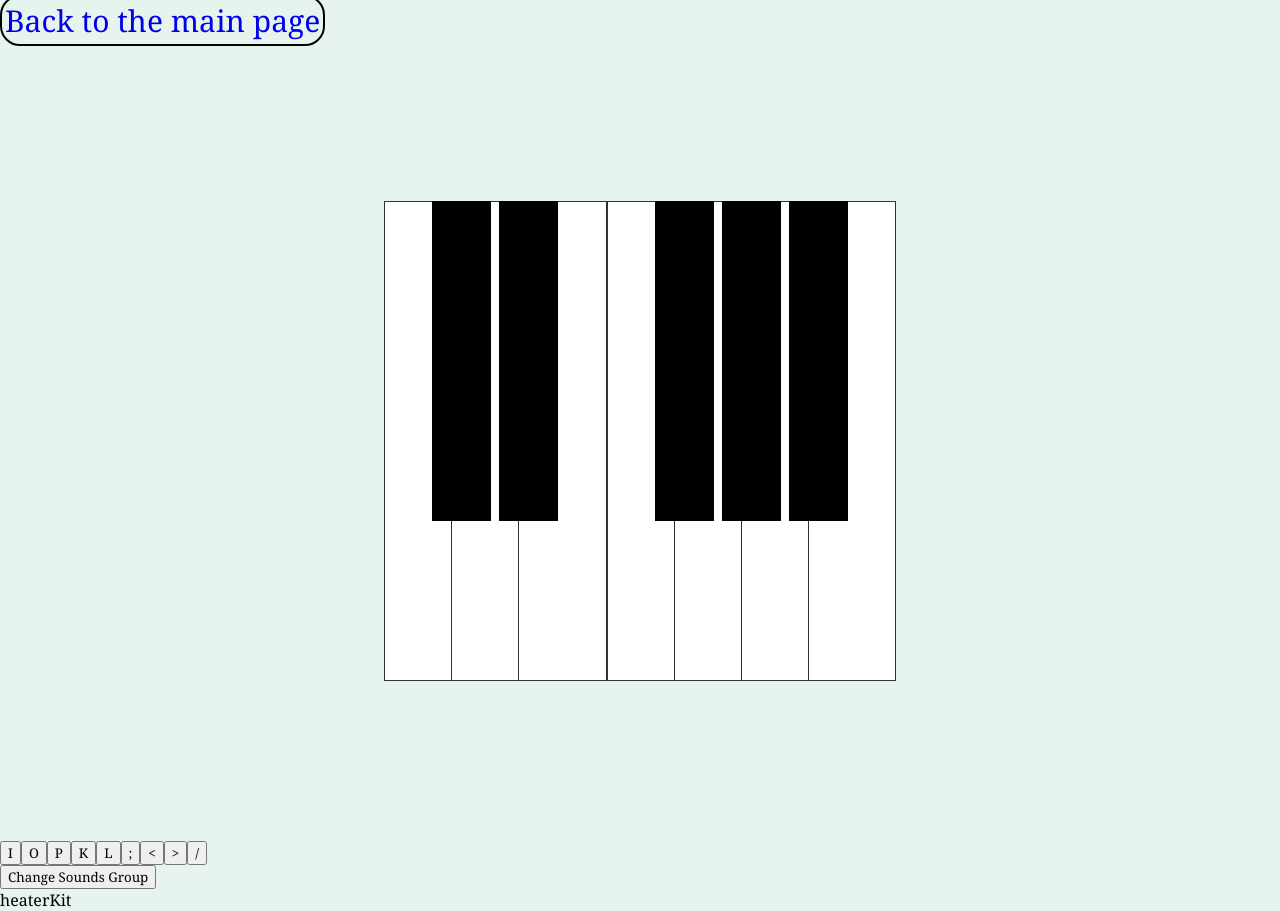
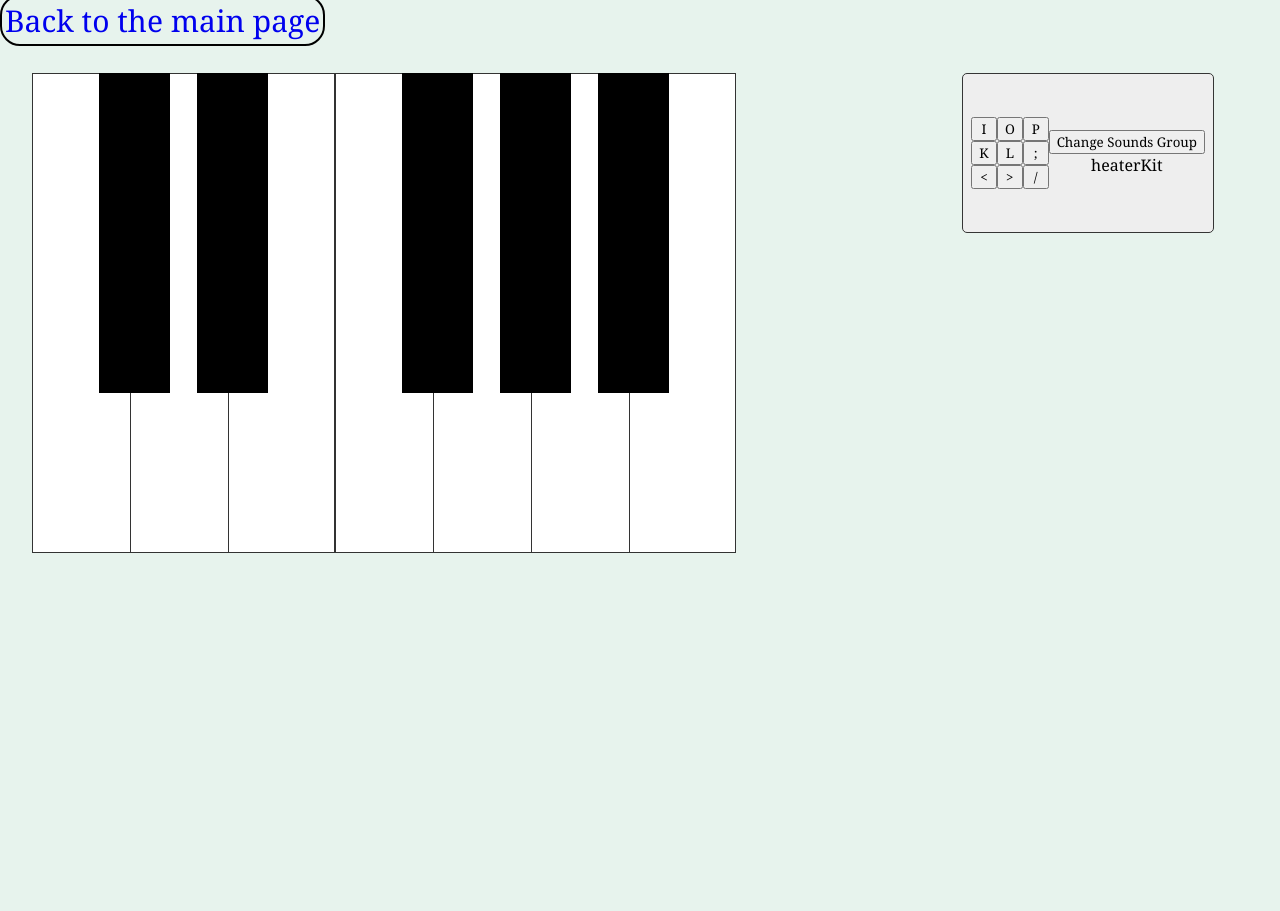
Before and after one commit to Yagudagu/webappresume3.2, a React (Create React App) app: page /musicapp in a window 1280 px wide. After the commit the page ends 800 px from the top, so only its background shows below. Built offline with nearby package versions, Linux system fonts and the light colour scheme.

Commit message:
working on the music app styling

```diff
--- a/src/Components/Drums/Drums.styles.js
+++ b/src/Components/Drums/Drums.styles.js
@@ -1,3 +1,24 @@
 import styled from "styled-components";
 
-export const Wrapper = styled.div``;
+export const Wrapper = styled.div`
+  border: 1px solid var(--medGrey);
+  height: 10rem;
+  border-radius: 5px;
+  max-width: 20rem;
+  display: flex;
+  background-color: var(--lightGrey);
+  margin: 0 auto;
+  align-items: center;
+  padding: 0.5rem;
+
+  #keyboard {
+    display: grid;
+    grid-template-columns: 1fr 1fr 1fr;
+    max-width: 10rem;
+  }
+
+  #keyboard-controls {
+    text-align: center;
+    margin: 0 auto;
+  }
+`;
--- a/src/Components/Drums/index.js
+++ b/src/Components/Drums/index.js
@@ -145,8 +145,14 @@ const KeyboardKey = ({ sound: { key, url, keyCode }, play }) => {
   );
 };
 
-const Keyboard = ({ play, sounds }) => {
-  return sounds.map((sound) => <KeyboardKey sound={sound} play={play} />);
+const Keyboard = ({ play, sounds, id }) => {
+  return (
+    <div id={id}>
+      {sounds.map((sound) => (
+        <KeyboardKey sound={sound} play={play} />
+      ))}
+    </div>
+  );
 };
 
 const DrumControl = ({ changeSoundsGroup }) => (
@@ -177,9 +183,11 @@ const DrumMachine = () => {
 
   return (
     <Wrapper>
-      <Keyboard play={play} sounds={sounds} />
-      <DrumControl changeSoundsGroup={changeSoundsGroup} />
-      <div>{soundType}</div>
+      <Keyboard id="keyboard" play={play} sounds={sounds} />
+      <div id="keyboard-controls">
+        <DrumControl changeSoundsGroup={changeSoundsGroup} />
+        <div>{soundType}</div>
+      </div>
     </Wrapper>
   );
 };
--- a/src/Components/MusicApp/MusicApp.styles.js
+++ b/src/Components/MusicApp/MusicApp.styles.js
@@ -1,18 +1,8 @@
 import styled from "styled-components";
 
 export const Wrapper = styled.div`
-  body {
-    background-color: #143f6b;
-    margin: 0;
-    min-height: 100vh;
-    display: flex;
-    /* justify-content: center; */
-    /* align-items: center; */
-  }
-
   .piano-container {
     display: flex;
-    padding: 20vh 30vw;
   }
 
   .key {
@@ -58,3 +48,11 @@ export const Wrapper = styled.div`
     border-radius: 20px;
   }
 `;
+
+export const Grid = styled.div`
+  margin: 0 auto;
+  padding: 2rem 2.5vw;
+  display: grid;
+  grid-template-columns: 55vw 45vw;
+  grid-column-gap: 5vw;
+`;
--- a/src/Components/MusicApp/index.js
+++ b/src/Components/MusicApp/index.js
@@ -2,7 +2,7 @@ import React from "react";
 import { HashLink } from "react-router-hash-link";
 import Drums from "../Drums";
 
-import { Wrapper } from "./MusicApp.styles";
+import { Wrapper, Grid } from "./MusicApp.styles";
 
 const Tone = require("tone");
 
@@ -85,6 +85,7 @@ export default class MusicApp extends React.Component {
         <HashLink className="return-to-main" to="/">
           Back to the main page
         </HashLink>
+        <Grid>
           <div className="piano-container">
             <div
               id="C4"
@@ -148,6 +149,7 @@ export default class MusicApp extends React.Component {
             />
           </div>
           <Drums />
+        </Grid>
       </Wrapper>
     );
   }
```
Also changed, not shown: 7 other files (tests, documents, lock files or other folders). Lines whose indentation alone changed are shown as unchanged.
